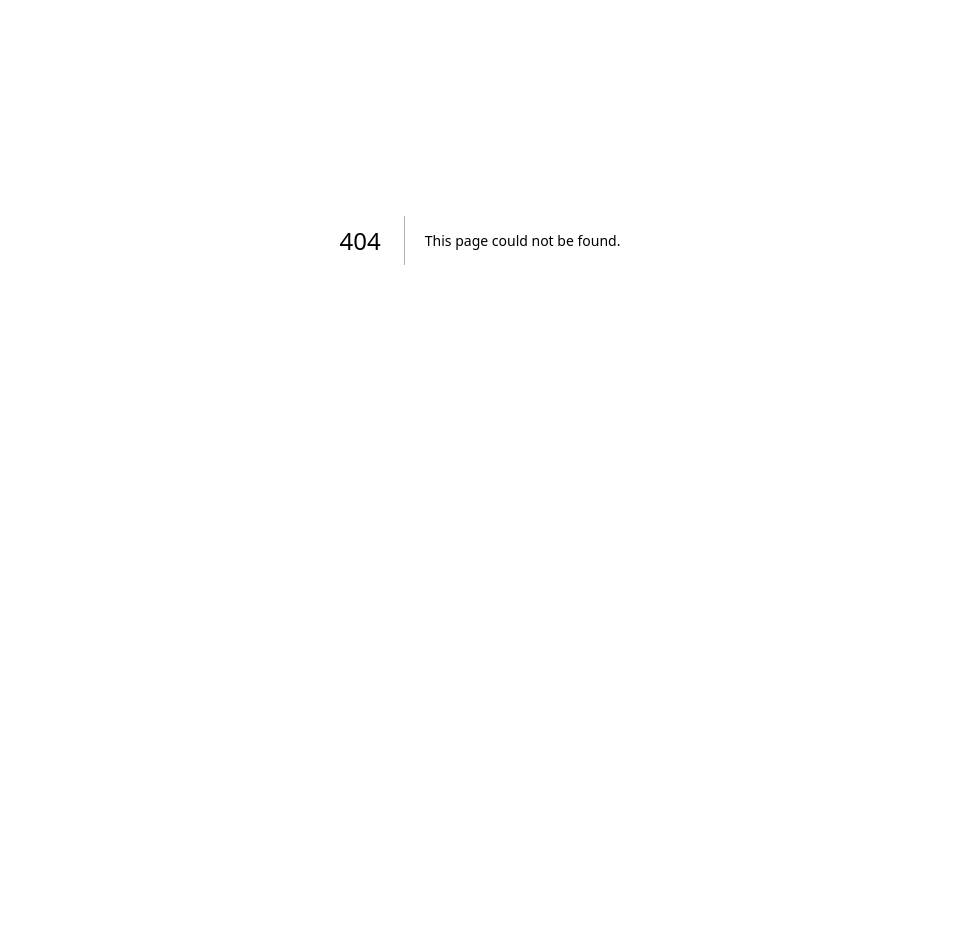
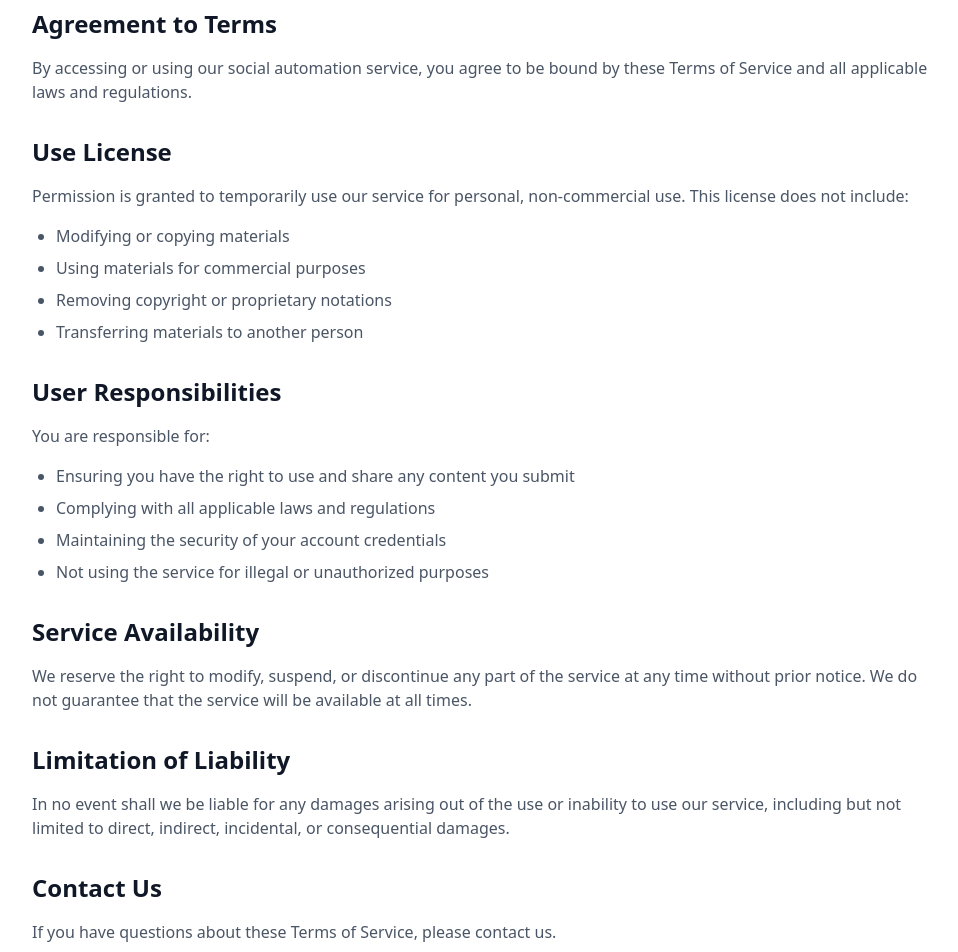
Before and after one commit to Dalaqa25/social-automation, a Next.js app: page /terms in a window 1280 px wide. Before the commit this address had no page. Shown: the part 160-1112 px from the top of the page, without its empty margins (160-1118 px from the left). Before the commit the page ends 800 px from the top, so only its background shows below. Built offline with nearby package versions, Linux system fonts and the light colour scheme.

Commit message:
privacy and terms pages

```diff
--- /dev/null
+++ b/app/privacy/page.tsx
@@ -0,0 +1,68 @@
+import type { Metadata } from "next";
+
+export const metadata: Metadata = {
+  title: "Privacy Policy",
+  description: "Privacy Policy for Social Automation",
+};
+
+export default function PrivacyPage() {
+  return (
+    <div className="min-h-screen py-12 px-4 sm:px-6 lg:px-8">
+      <div className="max-w-4xl mx-auto">
+        <h1 className="text-4xl font-extrabold text-gray-900 mb-8">Privacy Policy</h1>
+        <div className="prose prose-lg max-w-none">
+          <p className="text-gray-600 mb-6">
+            Last updated: {new Date().toLocaleDateString()}
+          </p>
+
+          <section className="mb-8">
+            <h2 className="text-2xl font-semibold text-gray-900 mb-4">Introduction</h2>
+            <p className="text-gray-600 mb-4">
+              This Privacy Policy describes how we collect, use, and protect your personal information when you use our social automation service.
+            </p>
+          </section>
+
+          <section className="mb-8">
+            <h2 className="text-2xl font-semibold text-gray-900 mb-4">Information We Collect</h2>
+            <p className="text-gray-600 mb-4">
+              We collect information that you provide directly to us, including:
+            </p>
+            <ul className="list-disc pl-6 text-gray-600 mb-4 space-y-2">
+              <li>Account information (email, name)</li>
+              <li>Video links and content you submit</li>
+              <li>Social media account connections</li>
+              <li>Usage data and preferences</li>
+            </ul>
+          </section>
+
+          <section className="mb-8">
+            <h2 className="text-2xl font-semibold text-gray-900 mb-4">How We Use Your Information</h2>
+            <p className="text-gray-600 mb-4">
+              We use the information we collect to:
+            </p>
+            <ul className="list-disc pl-6 text-gray-600 mb-4 space-y-2">
+              <li>Provide and improve our services</li>
+              <li>Process and automate your social media posts</li>
+              <li>Communicate with you about your account</li>
+              <li>Ensure security and prevent fraud</li>
+            </ul>
+          </section>
+
+          <section className="mb-8">
+            <h2 className="text-2xl font-semibold text-gray-900 mb-4">Data Security</h2>
+            <p className="text-gray-600 mb-4">
+              We implement appropriate security measures to protect your personal information. However, no method of transmission over the internet is 100% secure.
+            </p>
+          </section>
+
+          <section className="mb-8">
+            <h2 className="text-2xl font-semibold text-gray-900 mb-4">Contact Us</h2>
+            <p className="text-gray-600 mb-4">
+              If you have questions about this Privacy Policy, please contact us.
+            </p>
+          </section>
+        </div>
+      </div>
+    </div>
+  );
+}
--- /dev/null
+++ b/app/terms/page.tsx
@@ -0,0 +1,75 @@
+import type { Metadata } from "next";
+
+export const metadata: Metadata = {
+  title: "Terms of Service",
+  description: "Terms of Service for Social Automation",
+};
+
+export default function TermsPage() {
+  return (
+    <div className="min-h-screen py-12 px-4 sm:px-6 lg:px-8">
+      <div className="max-w-4xl mx-auto">
+        <h1 className="text-4xl font-extrabold text-gray-900 mb-8">Terms of Service</h1>
+        <div className="prose prose-lg max-w-none">
+          <p className="text-gray-600 mb-6">
+            Last updated: {new Date().toLocaleDateString()}
+          </p>
+
+          <section className="mb-8">
+            <h2 className="text-2xl font-semibold text-gray-900 mb-4">Agreement to Terms</h2>
+            <p className="text-gray-600 mb-4">
+              By accessing or using our social automation service, you agree to be bound by these Terms of Service and all applicable laws and regulations.
+            </p>
+          </section>
+
+          <section className="mb-8">
+            <h2 className="text-2xl font-semibold text-gray-900 mb-4">Use License</h2>
+            <p className="text-gray-600 mb-4">
+              Permission is granted to temporarily use our service for personal, non-commercial use. This license does not include:
+            </p>
+            <ul className="list-disc pl-6 text-gray-600 mb-4 space-y-2">
+              <li>Modifying or copying materials</li>
+              <li>Using materials for commercial purposes</li>
+              <li>Removing copyright or proprietary notations</li>
+              <li>Transferring materials to another person</li>
+            </ul>
+          </section>
+
+          <section className="mb-8">
+            <h2 className="text-2xl font-semibold text-gray-900 mb-4">User Responsibilities</h2>
+            <p className="text-gray-600 mb-4">
+              You are responsible for:
+            </p>
+            <ul className="list-disc pl-6 text-gray-600 mb-4 space-y-2">
+              <li>Ensuring you have the right to use and share any content you submit</li>
+              <li>Complying with all applicable laws and regulations</li>
+              <li>Maintaining the security of your account credentials</li>
+              <li>Not using the service for illegal or unauthorized purposes</li>
+            </ul>
+          </section>
+
+          <section className="mb-8">
+            <h2 className="text-2xl font-semibold text-gray-900 mb-4">Service Availability</h2>
+            <p className="text-gray-600 mb-4">
+              We reserve the right to modify, suspend, or discontinue any part of the service at any time without prior notice. We do not guarantee that the service will be available at all times.
+            </p>
+          </section>
+
+          <section className="mb-8">
+            <h2 className="text-2xl font-semibold text-gray-900 mb-4">Limitation of Liability</h2>
+            <p className="text-gray-600 mb-4">
+              In no event shall we be liable for any damages arising out of the use or inability to use our service, including but not limited to direct, indirect, incidental, or consequential damages.
+            </p>
+          </section>
+
+          <section className="mb-8">
+            <h2 className="text-2xl font-semibold text-gray-900 mb-4">Contact Us</h2>
+            <p className="text-gray-600 mb-4">
+              If you have questions about these Terms of Service, please contact us.
+            </p>
+          </section>
+        </div>
+      </div>
+    </div>
+  );
+}
```
